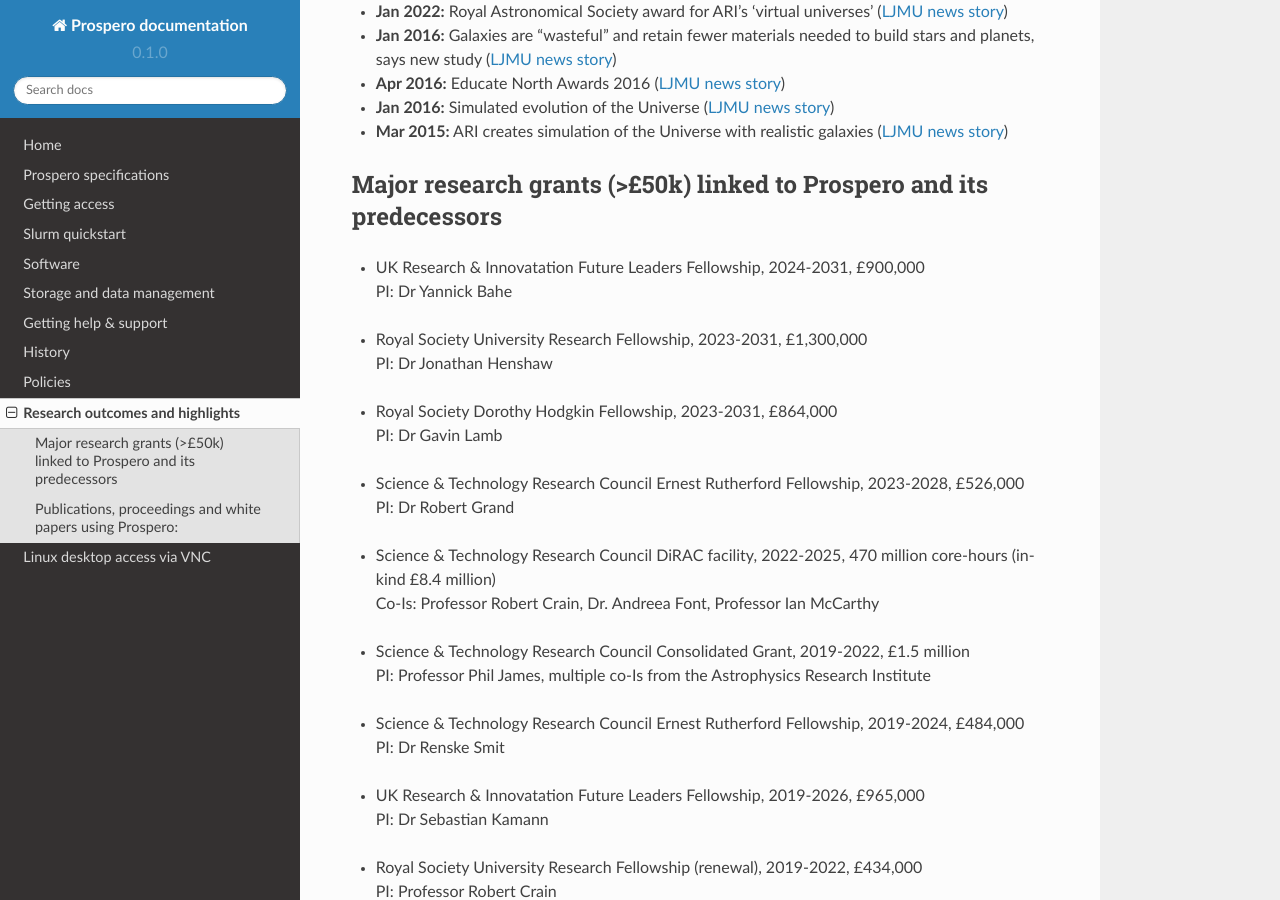
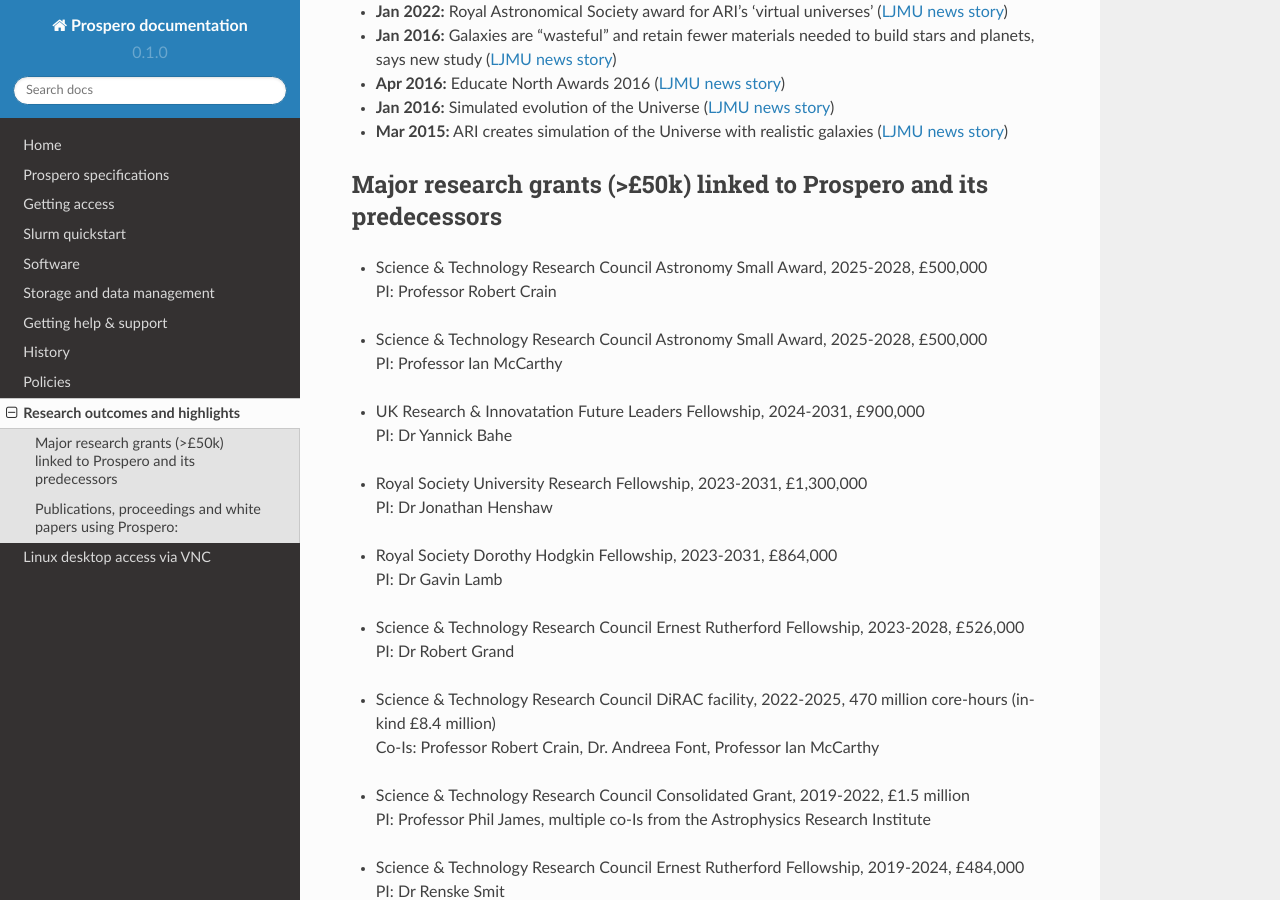
Before and after one commit to astrcrai/prospero-docs, a Sphinx documentation site: the page built from docs/source/highlights.rst, in a window 1280 px wide and 900 px high, scrolled down 376 px. Built offline with Sphinx 7.4.7 and the Read the Docs theme 2.0.0, drawn with Linux system fonts in a browser that asks for light colours.

Commit message:
Update highlights.rst

```diff
--- a/docs/source/highlights.rst
+++ b/docs/source/highlights.rst
@@ -16,6 +16,10 @@
 Major research grants (>£50k) linked to Prospero and its predecessors
 ---------
 
+* | Science & Technology Research Council Astronomy Small Award, 2025-2028, £500,000
+  | PI: Professor Robert Crain
+* | Science & Technology Research Council Astronomy Small Award, 2025-2028, £500,000
+  | PI: Professor Ian McCarthy
 * | UK Research & Innovatation Future Leaders Fellowship, 2024-2031, £900,000
   | PI: Dr Yannick Bahe
 * | Royal Society University Research Fellowship, 2023-2031, £1,300,000
```
